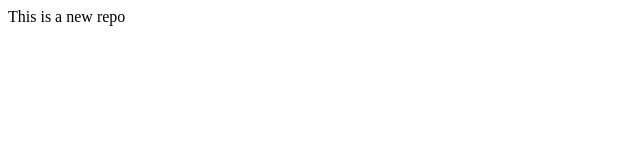
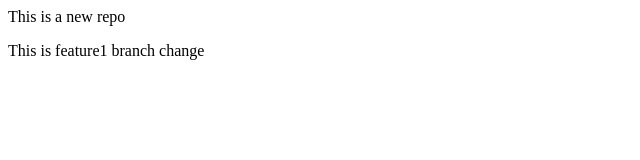
Before and after one commit to JawadStack/localrepo, a plain HTML site: page index.html in a window 1280 px wide. Shown: the whole page, without its empty margins (0-640 px from the left). Drawn offline with Linux system fonts and the light colour scheme.

Commit message:
Change by feature1 branch

```diff
--- a/index.html
+++ b/index.html
@@ -1 +1,2 @@
 <p>This is a new repo<p>
+<p>This is feature1 branch change<p>
```
